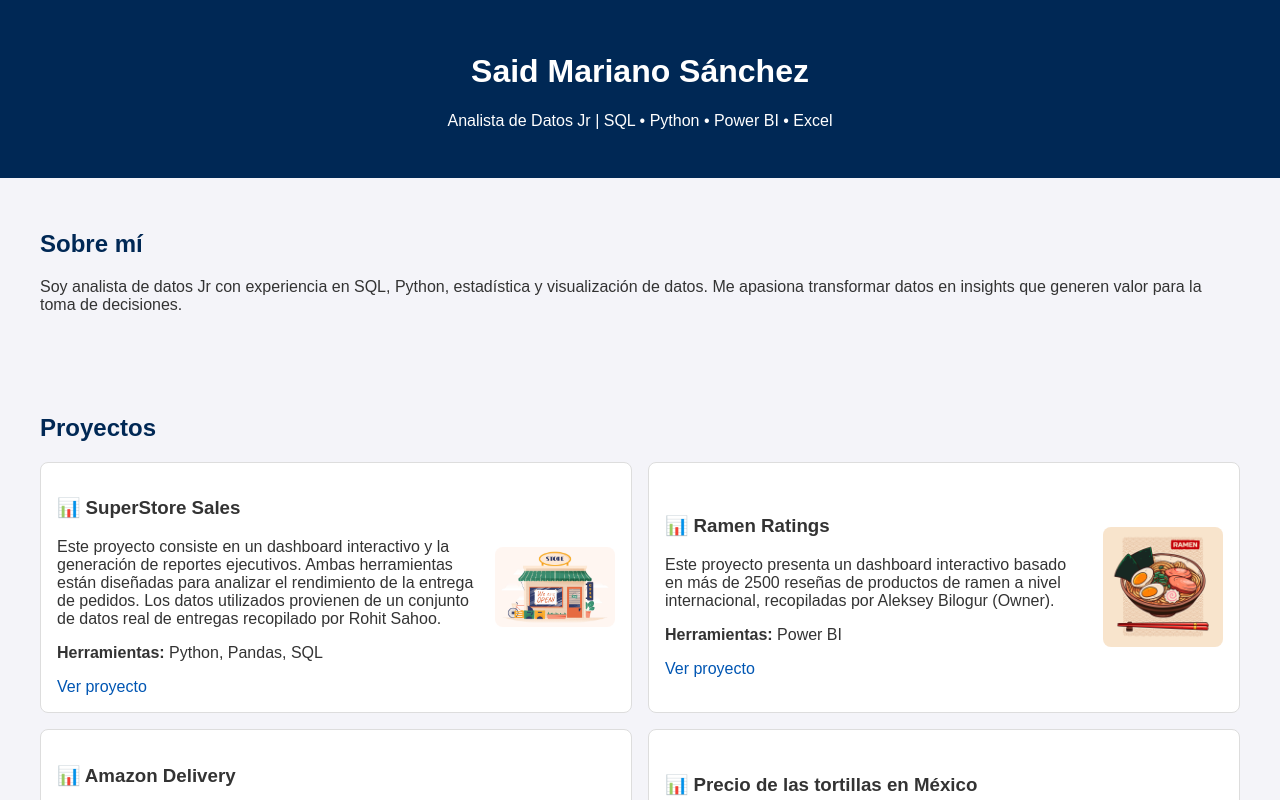
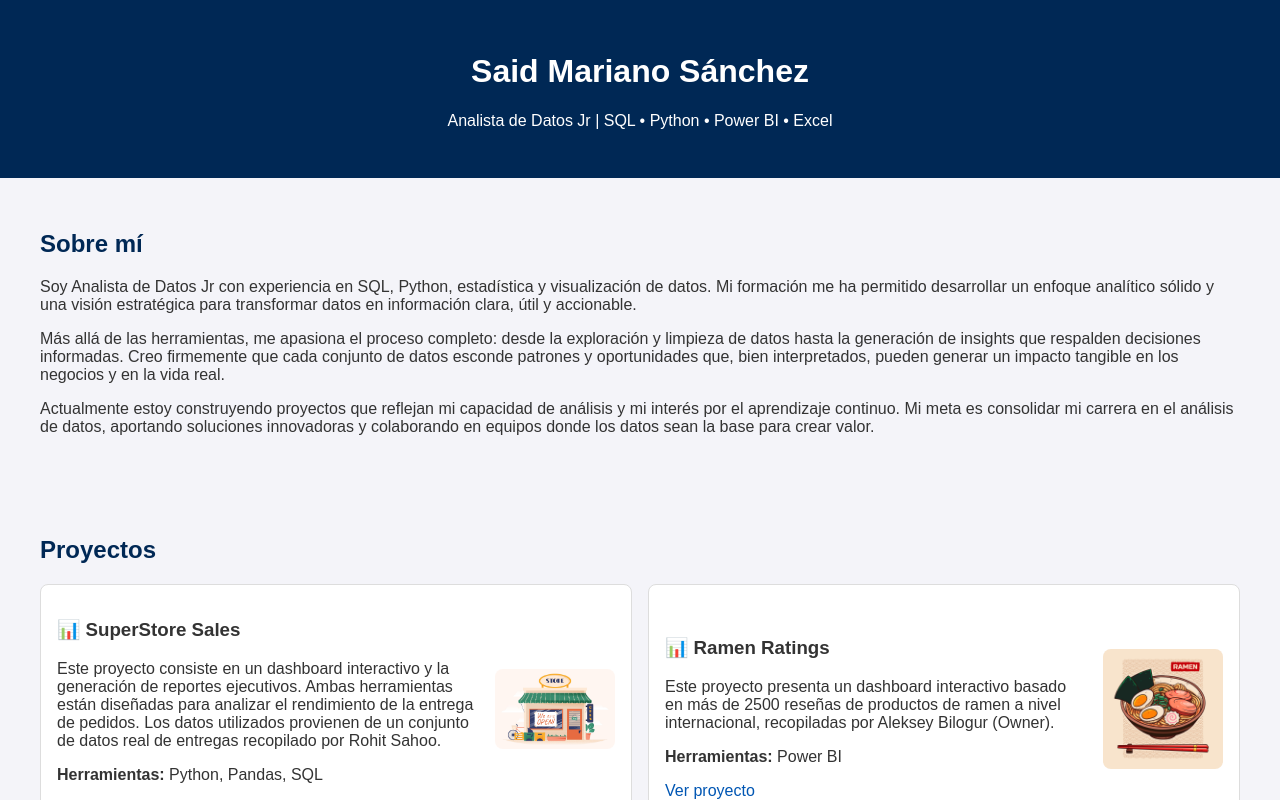
Before and after one commit to SaitoM17/mi-portafolio, a React (Create React App) app: page / in a window 1280 px wide. Shown: the top 800 px of the page. Built offline with nearby package versions, Linux system fonts and the light colour scheme.

Commit message:
feat:Actualización apartado Sobre Mí

```diff
--- a/src/components/About.js
+++ b/src/components/About.js
@@ -5,9 +5,22 @@ function About() {
     <section className="about">
       <h2>Sobre mí</h2>
       <p>
-        Soy analista de datos Jr con experiencia en SQL, Python, estadística y
-        visualización de datos. Me apasiona transformar datos en insights que
-        generen valor para la toma de decisiones.
+        Soy Analista de Datos Jr con experiencia en SQL, Python, estadística y visualización de datos. Mi formación
+        me ha permitido desarrollar un enfoque analítico sólido y una visión estratégica para transformar datos
+        en información clara, útil y accionable.
+      </p>
+
+      <p>
+        Más allá de las herramientas, me apasiona el proceso completo: desde la exploración y limpieza de datos
+        hasta la generación de insights que respalden decisiones informadas. Creo firmemente que cada conjunto de datos
+        esconde patrones y oportunidades que, bien interpretados, pueden generar un impacto tangible en los negocios
+        y en la vida real.
+      </p>
+
+      <p>
+        Actualmente estoy construyendo proyectos que reflejan mi capacidad de análisis y mi interés por el aprendizaje continuo.
+        Mi meta es consolidar mi carrera en el análisis de datos, aportando soluciones innovadoras y colaborando en equipos
+        donde los datos sean la base para crear valor.
       </p>
     </section>
   );
```
